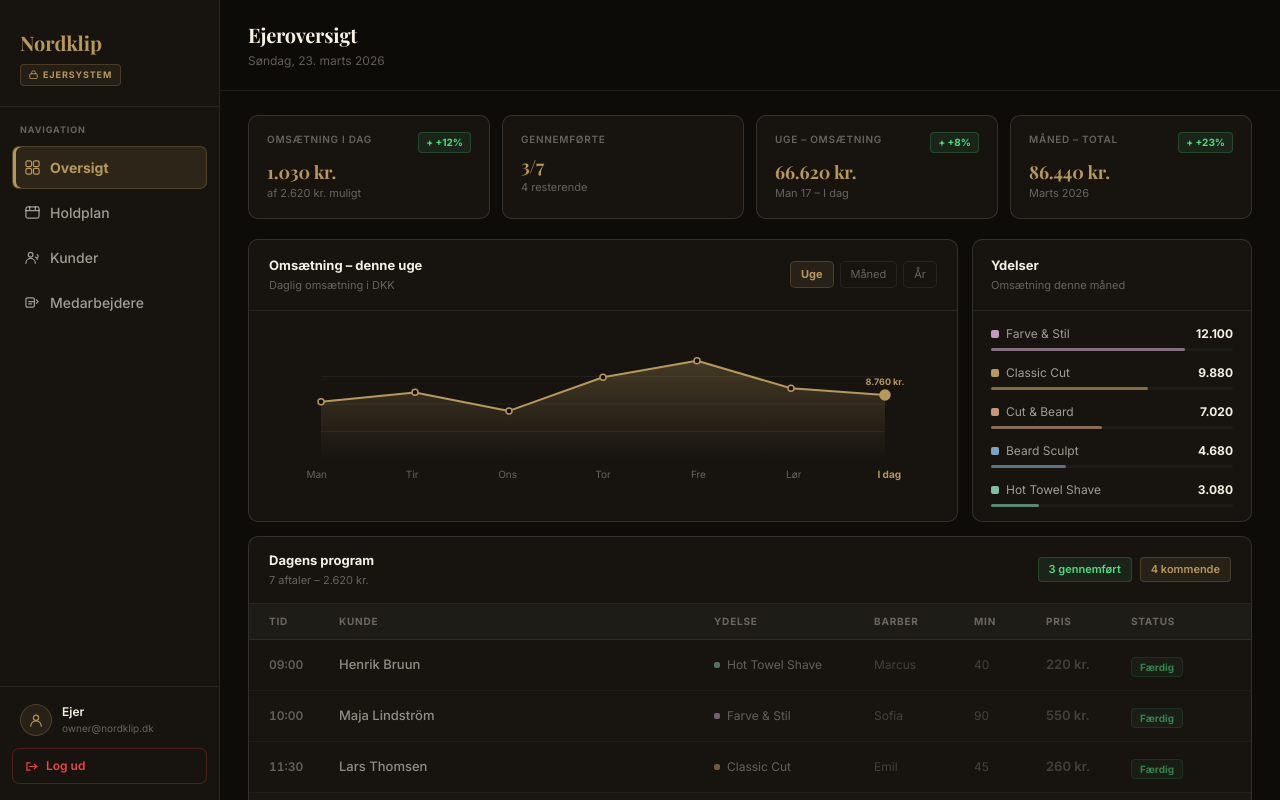
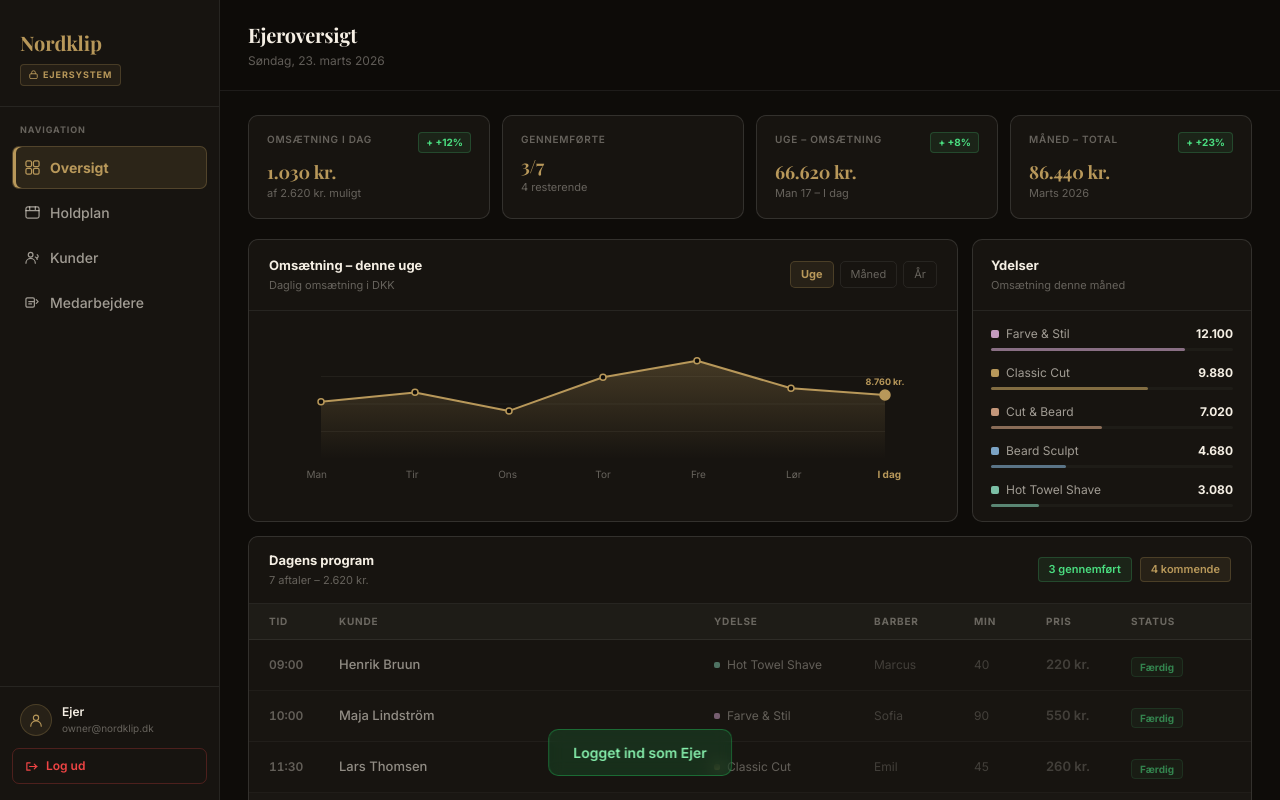
Before and after one commit to SloThdk/BookFlow, a Next.js app: page /owner in a window 1280 px wide. Both pictures are taken after typing "Sample123" into the empty fields and a click on the button "Log ind". Shown: the top 800 px of the page. Built offline with nearby package versions, Linux system fonts and the light colour scheme; a web font is replaced by a local one.

Commit message:
Add login/logout toast notifications

```diff
--- a/app/owner/page.tsx
+++ b/app/owner/page.tsx
@@ -231,6 +231,7 @@ export default function OwnerPage() {
   const [authed, setAuthed] = useState(false);
   const [checking, setChecking] = useState(true);
   const [chartPeriod, setChartPeriod] = useState<Period>("Uge");
+  const [toast, setToast] = useState("");
 
   useEffect(() => {
     try { if (sessionStorage.getItem("bf_owner")) setAuthed(true); } catch {}
@@ -244,6 +245,8 @@ export default function OwnerPage() {
         sessionStorage.setItem("bf_session", JSON.stringify({ name: "Ejer", email: "owner@nordklip.dk" }));
     } catch {}
     setAuthed(true);
+    setToast("Logget ind som Ejer");
+    setTimeout(() => setToast(""), 2500);
   }
 
   function handleLogout() { try { sessionStorage.removeItem("bf_owner"); sessionStorage.removeItem("bf_session"); } catch {} window.location.href = "https://nordklip.pages.dev"; }
@@ -443,6 +446,7 @@ export default function OwnerPage() {
 
         </div>
       </div>
+      {toast && <div style={{ position: "fixed", bottom: "24px", left: "50%", transform: "translateX(-50%)", background: "rgba(34,197,94,0.15)", border: "1px solid rgba(34,197,94,0.4)", borderRadius: "10px", padding: "12px 24px", color: "#86efac", fontSize: "14px", fontWeight: 600, zIndex: 300, whiteSpace: "nowrap", backdropFilter: "blur(8px)" }}>{toast}</div>}
     </div>
   );
 }
```
